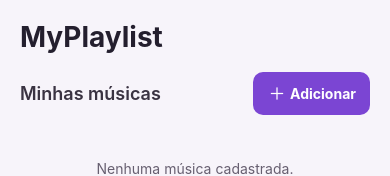
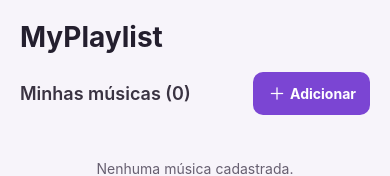
Before and after one commit to matheus446/projeto_integrador_andrew_matheus, a React Native app in the folder MyPlaylist/: screen /Home in a window 390 px wide. Shown: the top 176 px of the page. Built offline with nearby package versions, Linux system fonts and the light colour scheme.

Commit message:
feat: adiciona contador de músicas

```diff
--- a/MyPlaylist/screens/HomeScreen.js
+++ b/MyPlaylist/screens/HomeScreen.js
@@ -172,7 +172,7 @@ export default function HomeScreen() {
       <Text style={styles.titulo}>MyPlaylist</Text>
 
       <View style={styles.cabecalho}>
-        <Text style={styles.subtitulo}>Minhas músicas</Text>
+        <Text style={styles.subtitulo}>Minhas músicas ({musicas.length})</Text>
 
         <TouchableOpacity
           style={styles.botaoAdicionar}
```
